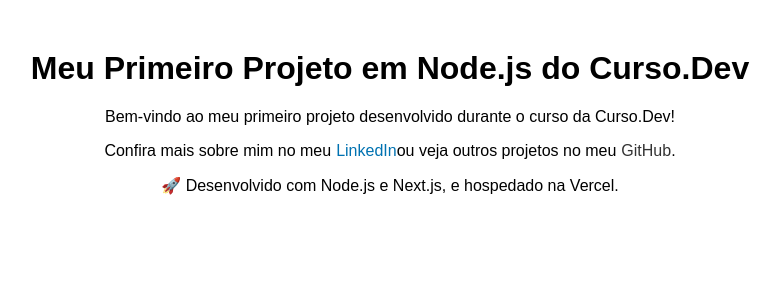
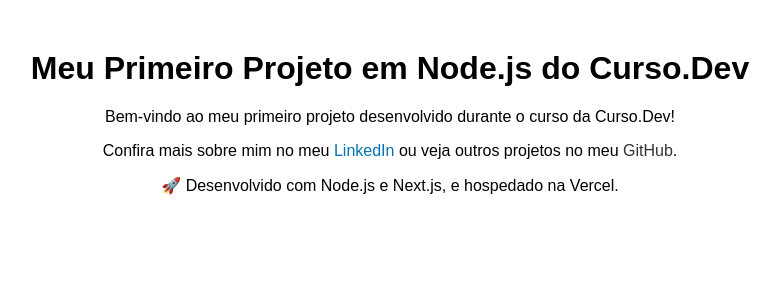
Before and after one commit to SalllesAndr/clone-tabnews, a Next.js app: page / in a window 1280 px wide. Shown: the top 300 px of the page, without its empty margins (250-1030 px from the left). Built offline with nearby package versions, Linux system fonts and the light colour scheme.

Commit message:
+ Changing script the page/index.js file.

```diff
--- a/pages/index.js
+++ b/pages/index.js
@@ -4,18 +4,18 @@
             <h1>Meu Primeiro Projeto em Node.js do Curso.Dev</h1>
             <p>Bem-vindo ao meu primeiro projeto desenvolvido durante o curso da Curso.Dev!</p>
             <p>
-                Confira mais sobre mim no meu
+                Confira mais sobre mim no meu{" "}
                 <a href="https://www.linkedin.com/in/anderson-p-sales-/"
                    target="_blank"
                    rel="noopener noreferrer"
-                   style={{ color: "#0072b1", textDecoration: "none", marginLeft: "5px" }}>
+                   style={{ color: "#0072b1", textDecoration: "none" }}>
                     LinkedIn
-                </a>
-                ou veja outros projetos no meu
+                </a>{" "}
+                ou veja outros projetos no meu{" "}
                 <a href="https://github.com/SalllesAnd"
                    target="_blank"
                    rel="noopener noreferrer"
-                   style={{ color: "#333", textDecoration: "none", marginLeft: "5px" }}>
+                   style={{ color: "#333", textDecoration: "none" }}>
                     GitHub
                 </a>.
             </p>
```
